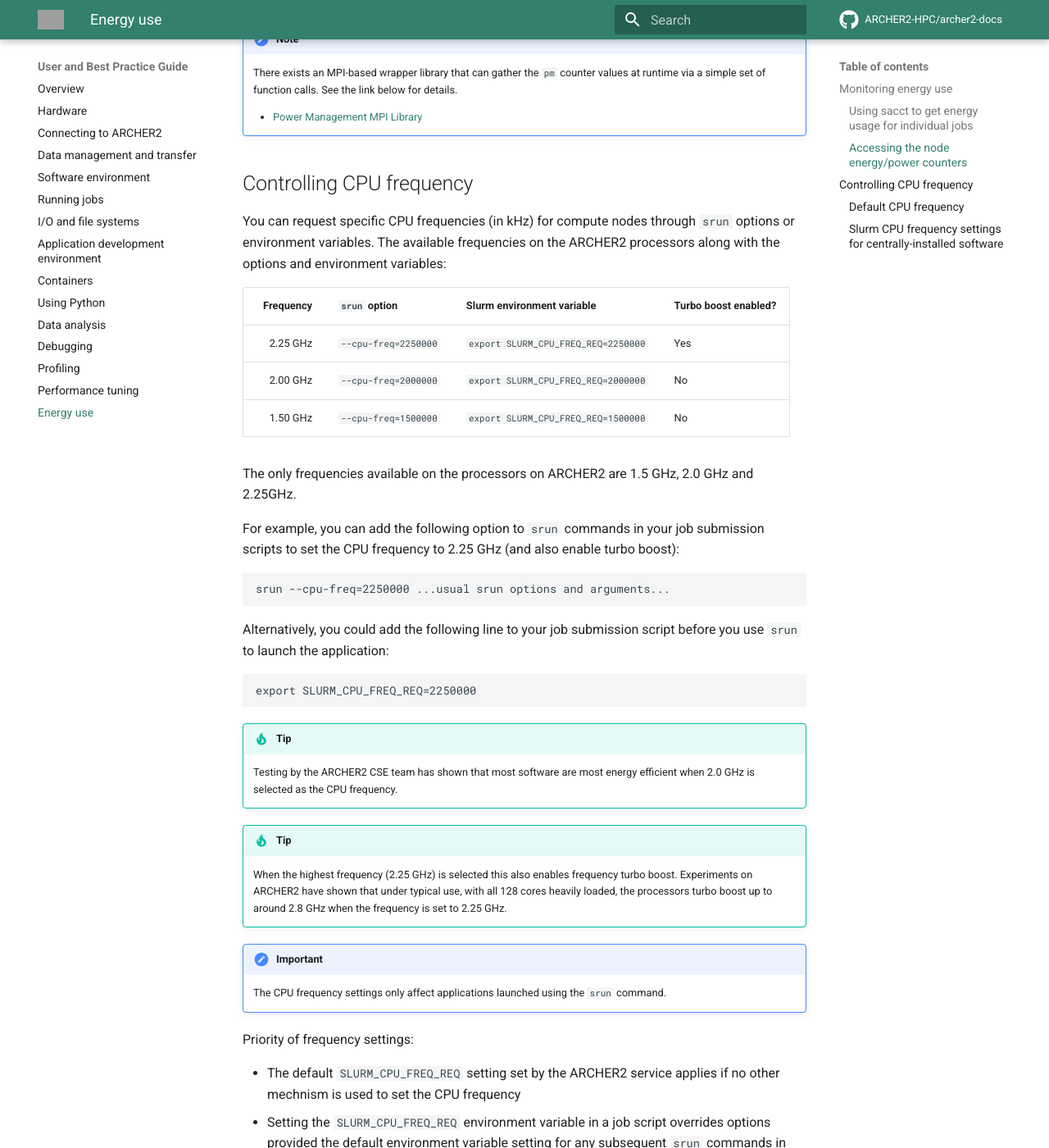
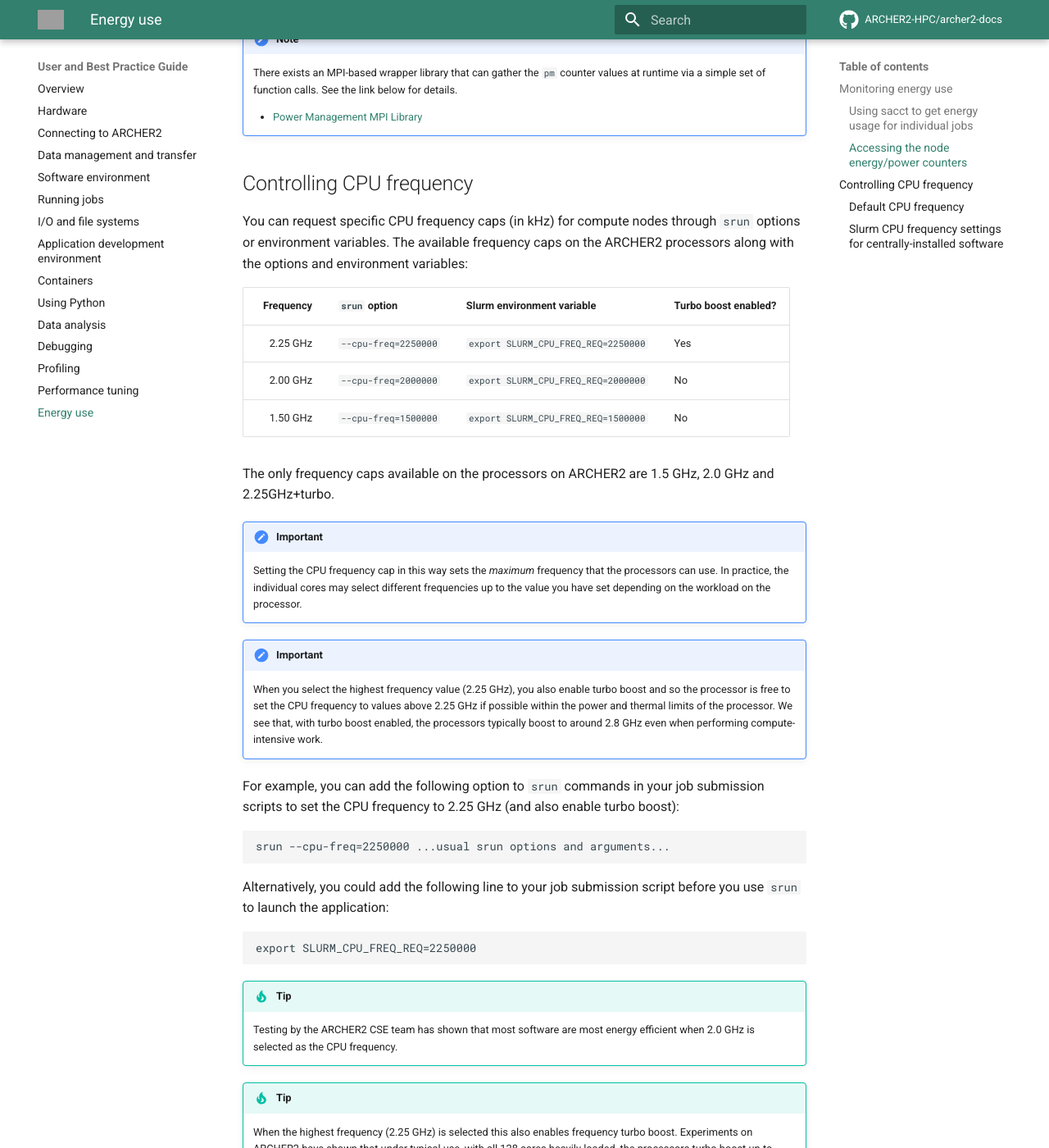
Before and after one commit to ARCHER2-HPC/archer2-docs, an MkDocs documentation site: the page built from docs/user-guide/energy.md, in a window 1280 px wide and 1400 px high, scrolled down 2090 px. Shown: the whole window at 82% size. Built offline with MkDocs 1.6.1 and Material for MkDocs 9.7.7, drawn with Linux system fonts in a browser that asks for light colours; comment, search, counter and statistics services are not loaded; some of the changed text lies outside the part shown; grey boxes are pictures that could not be loaded.

Commit message:
Adds notes on frequency settings

```diff
--- a/docs/user-guide/energy.md
+++ b/docs/user-guide/energy.md
@@ -4,8 +4,8 @@
 which allows some control over how much energy is consumed by jobs.
 
 !!! important
-    The default CPU frequency on ARCHER2 compute nodes for jobs launched using `srun` is currently set
-    to 2.0 GHz. Information below describes how to control the CPU frequency using Slurm.
+    The default CPU frequency cap on ARCHER2 compute nodes for jobs launched using `srun` is currently set
+    to 2.0 GHz. Information below describes how to control the CPU frequency cap using Slurm.
 
 ## Monitoring energy use
 
@@ -87,8 +87,8 @@
 
 ## Controlling CPU frequency
 
-You can request specific CPU frequencies (in kHz) for compute nodes through `srun` options or environment variables.
-The available frequencies on the ARCHER2 processors along with the options and environment variables:
+You can request specific CPU frequency caps (in kHz) for compute nodes through `srun` options or environment variables.
+The available frequency caps on the ARCHER2 processors along with the options and environment variables:
 
 | Frequency | `srun` option | Slurm environment variable | Turbo boost enabled? |
 |----------:|--------------|----------------------------|-------|
@@ -96,7 +96,18 @@
 | 2.00 GHz  | `--cpu-freq=2000000` | `export SLURM_CPU_FREQ_REQ=2000000` | No |
 | 1.50 GHz  | `--cpu-freq=1500000` | `export SLURM_CPU_FREQ_REQ=1500000` | No |
 
-The only frequencies available on the processors on ARCHER2 are 1.5 GHz, 2.0 GHz and 2.25GHz.
+The only frequency caps available on the processors on ARCHER2 are 1.5 GHz, 2.0 GHz and 2.25GHz+turbo.
+
+!!! important
+    Setting the CPU frequency cap in this way sets the *maximum* frequency that the processors can use.
+    In practice, the individual cores may select different frequencies up to the value you have set depending
+    on the workload on the processor.
+
+!!! important
+    When you select the highest frequency value (2.25 GHz), you also enable turbo boost and so
+    the processor is free to set the CPU frequency to values above 2.25 GHz if possible within
+    the power and thermal limits of the processor. We see that, with turbo boost enabled,
+    the processors typically boost to around 2.8 GHz even when performing compute-intensive work.
 
 For example, you can add the following option to `srun` commands in your job submission scripts to set the CPU frequency
 to 2.25 GHz (and also enable turbo boost):
```
